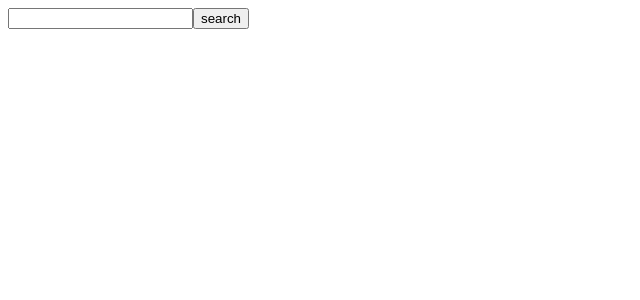
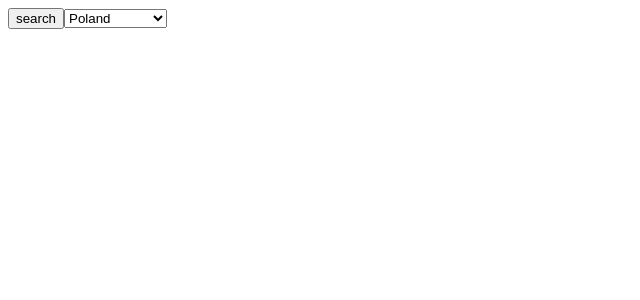
Before and after one commit to jacekkowalczyk91/concert-app, a React (Create React App) app: page / in a window 1280 px wide. Shown: the top 300 px of the page, without its empty margins (0-640 px from the left). Built offline with nearby package versions, Linux system fonts and the light colour scheme.

Commit message:
select added

```diff
--- a/src/Components/Events/Events.js
+++ b/src/Components/Events/Events.js
@@ -25,14 +25,18 @@ class Events extends React.Component {
                 <form
                 onSubmit={this.handleSubmit}>
                     <input
-                        type='text'
-                        value={this.state.inputValue}
-                        onChange={this.handleInputChange}
-                    />
-                    <input
                         type='submit'
                         value='search'
                     />
+                    <select size='1' name='locations'>
+                        <option value='pl'>Poland</option>
+                        <option>United States</option>
+                        <option>Canada</option>
+                        <option>China</option>
+                        <option>Australia</option>
+                        <option>Spain</option>
+                        <option>France</option>
+                    </select>
                 </form>
             </div>
         )
```
